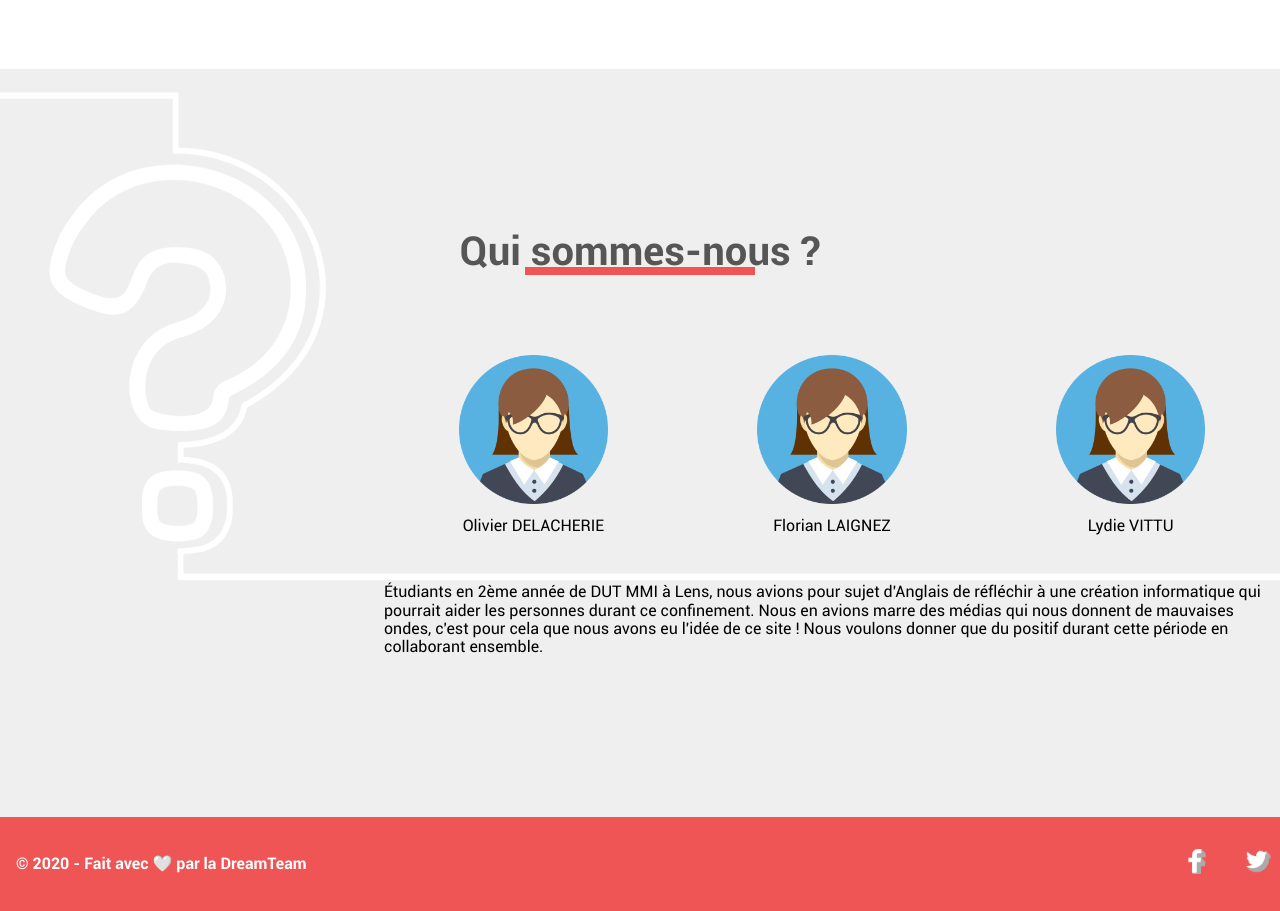
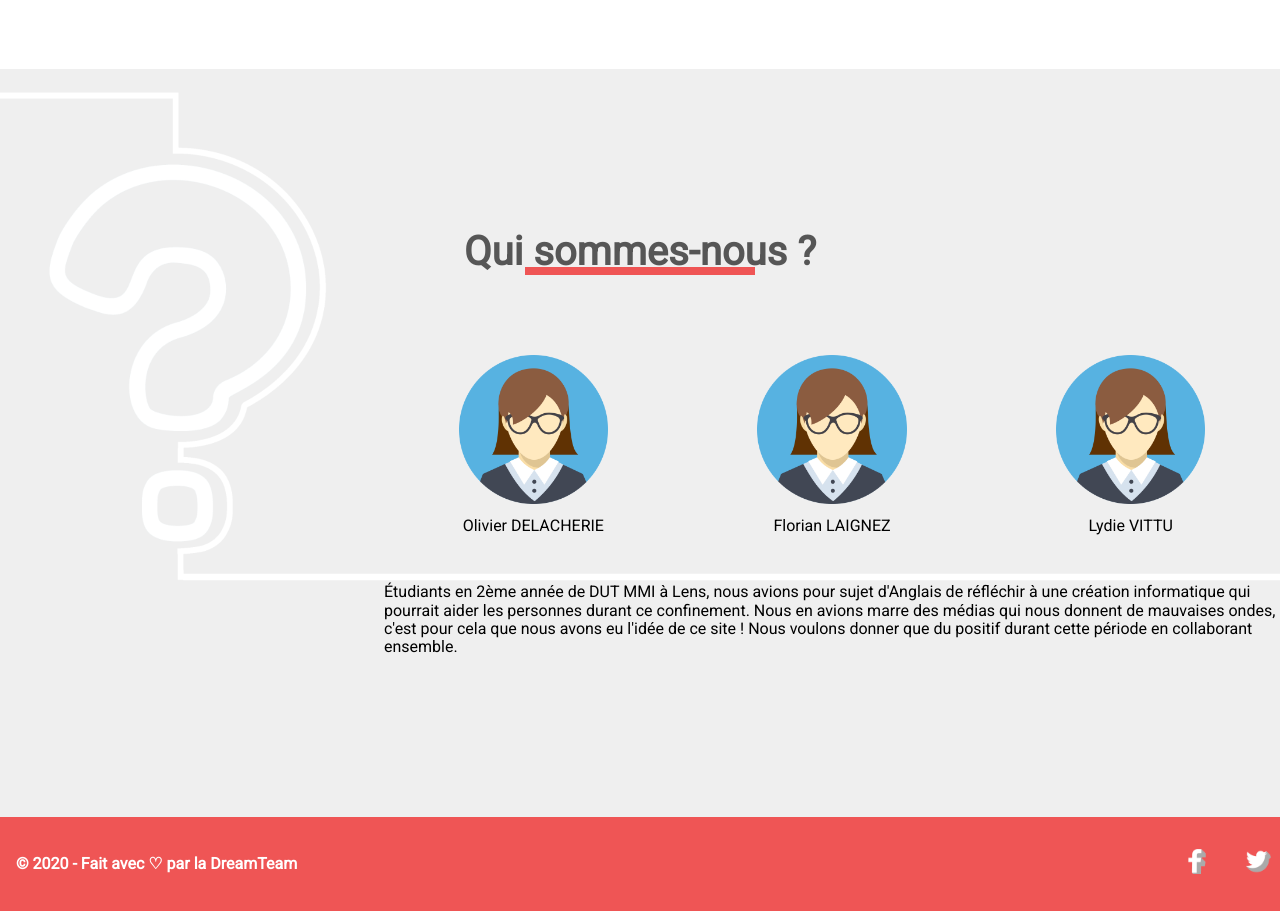
Before and after one commit to FlorianLz/FeelGood, a PHP site: page / in a window 1280 px wide; the page is wider, and only the part inside the window is pictured. Shown: the part 3520-4431 px from the top of that part. Run offline with PHP 8.4, Linux system fonts and the light colour scheme; data that the repository does not hold is empty; some libraries are stand-ins or nearby versions.

Commit message:
Modif css + ajout police Roboto.

```diff
--- a/assets/scss/elements/_general.scss
+++ b/assets/scss/elements/_general.scss
@@ -3,4 +3,5 @@
   scroll-behavior: smooth;
   margin:0;
   padding:0;
+  font-family: Roboto;
 }
--- a/assets/scss/elements/_whoweare.scss
+++ b/assets/scss/elements/_whoweare.scss
@@ -1,11 +1,10 @@
 .whoweare{
-  background-image: url('/assets/images/interrogation.png');
+  background-image: url('../images/interrogation.png');
   background-color: $grey_background;
   background-repeat: no-repeat;
   background-size: contain;
   padding-top: 10em;
   padding-bottom: 10em;
-  font-family: "Roboto";
 
 
   h2{
@@ -13,7 +12,6 @@
     font-size: 2.5em;
     position: relative;
     color: $grey_fonts;
-    font-family: "RobotoBold";
   }
 
   h2::after{
--- a/index.php
+++ b/index.php
@@ -18,8 +18,8 @@ include ('bdd/bd.php');
     <meta http-equiv="Content-Type" content="text/html; charset=UTF-8" />
 
     <!-- Chargement des feuilles de style-->
-    <link href="https://fonts.googleapis.com/css?family=Lato:400,700" rel="stylesheet" />
     <link rel="stylesheet" href="./assets/css/styles.css" />
+    <link href='https://fonts.googleapis.com/css?family=Roboto' rel='stylesheet'>
 
     <!-- Chargement des scripts utiles -->
     <script>document.documentElement.className = document.documentElement.className.replace("no-js","js");</script>
@@ -223,7 +223,7 @@ include ('bdd/bd.php');
     </div>
 
     <footer>
-      <p> © 2020 - Fait avec 🤍 par la DreamTeam</p>
+      <p> © 2020 - Fait avec &#x2661; par la DreamTeam</p>
       <div>
         <img class="icone_footer" src="assets/images/fb.png" alt="icone_fb"/>
         <img class="icone_footer" src="assets/images/twitter.png" alt="icone_twitter"/>
```
Also changed, not shown: assets/css/styles.css, 1 other file.
